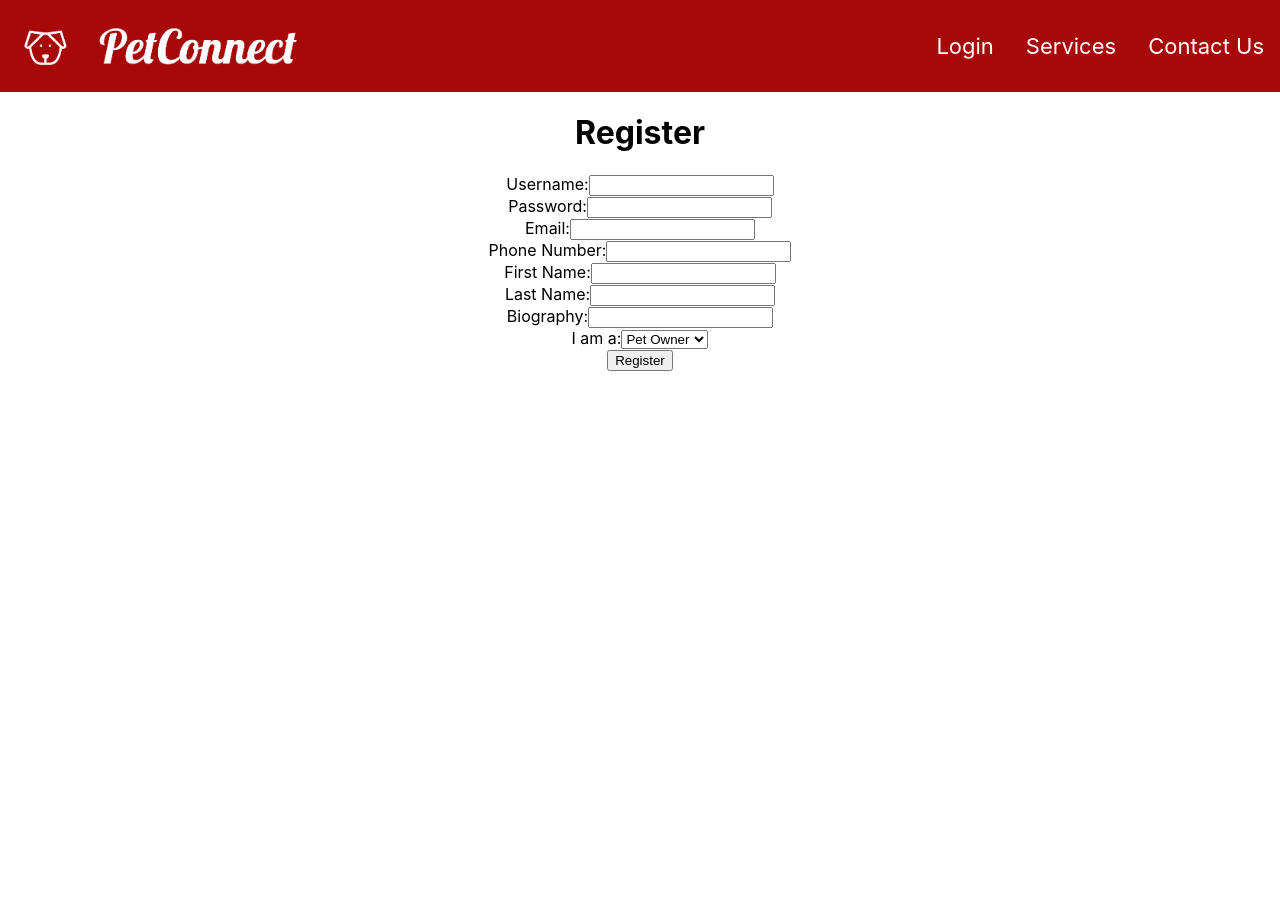
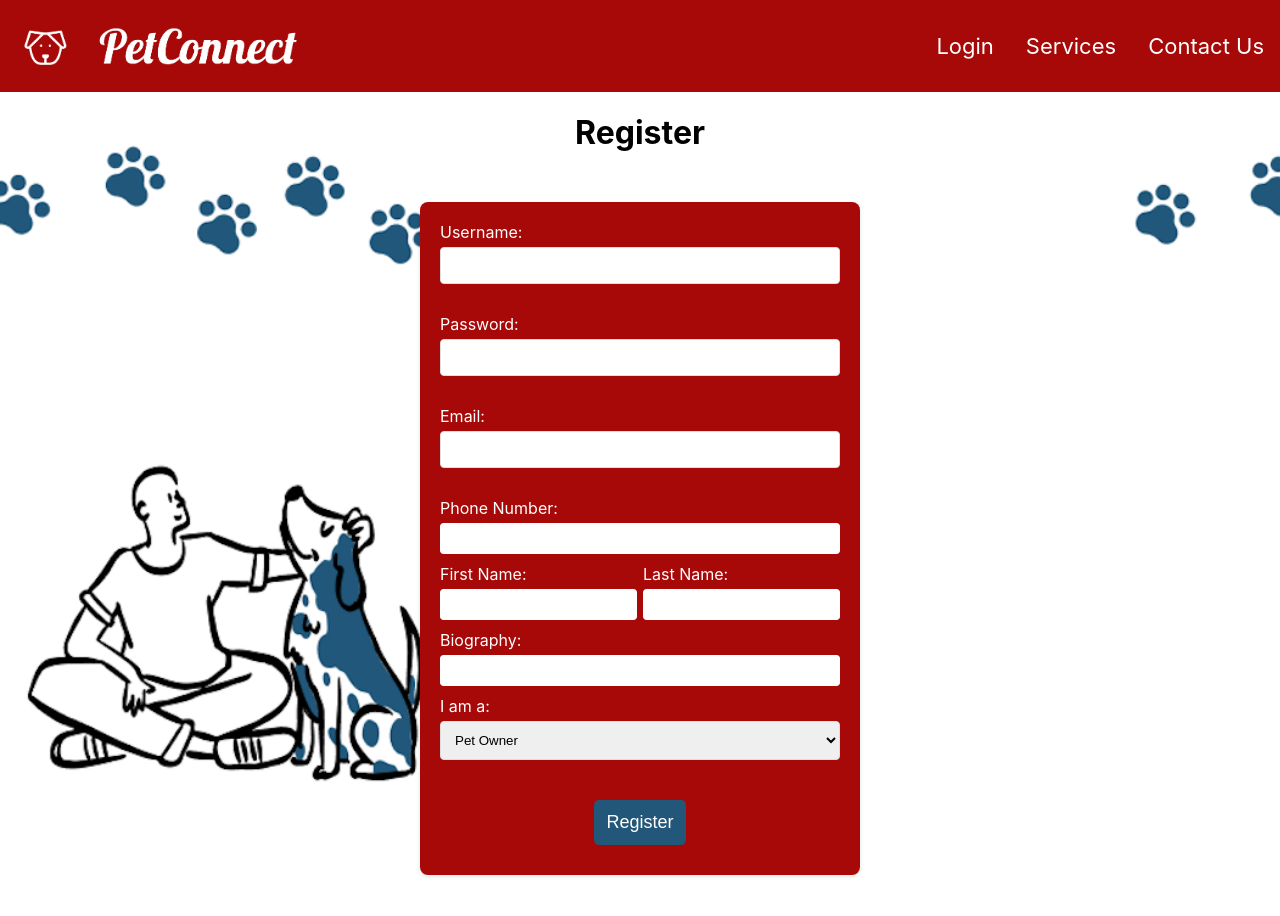
Before and after one commit to Noddyland/PetConnect, a React (Create React App) app in the folder petconnectapp/: page /Register in a window 1280 px wide. Shown: the top 916 px of the page. Before the commit the page ends 800 px from the top, so only its background shows below. Built offline with nearby package versions, Linux system fonts and the light colour scheme.

Commit message:
CSS for Log in and Register Forms
Based on Figma / might change later

```diff
--- /dev/null
+++ b/petconnectapp/src/Login.css
@@ -0,0 +1,47 @@
+body{
+    background-image: url(./background-image.png);
+    background-size: cover;
+}
+.login-container {
+    width: 100%;
+    max-width: 400px;
+    margin: 50px auto;
+    padding: 20px;
+    background-color: #A70909;
+    box-shadow: 0 2px 4px rgba(0, 0, 0, 0.1);
+    border-radius: 8px;
+  }
+
+  .login-title {
+    text-align: center;
+    color: #fff;
+    margin-bottom: 20px;
+  }
+
+  .login-input {
+    width: 100%;
+    padding: 10px;
+    margin-bottom: 20px;
+    border-radius: 4px;
+    border: 1px solid #ddd;
+    box-sizing: border-box;
+  }
+
+  .login-button {
+    width: 100%;
+    padding: 10px;
+    border-radius: 4px;
+    background-color: #22577A;
+    color: white;
+    border: none;
+    cursor: pointer;
+  }
+
+  .login-button:hover {
+    background-color: #153448;
+  }
+
+  .login-form {
+    display: flex;
+    flex-direction: column;
+  }
--- a/petconnectapp/src/Login.js
+++ b/petconnectapp/src/Login.js
@@ -2,6 +2,7 @@ import React, { useEffect, useState } from 'react';
 import { Link } from 'react-router-dom';
 import { jwtDecode } from 'jwt-decode';
 import { useNavigate } from 'react-router-dom';
+import './Login.css'
 
 function Login() {
     const navigate = useNavigate();
@@ -29,16 +30,29 @@ function Login() {
         }
     };
 
-  return (
-    <div>
-      <h1>Login</h1>
-      <form onSubmit={handleSubmit}>
-        <input type="text" placeholder="Email" value={email} onChange={(e) => setEmail(e.target.value)} />
-        <input type="password" placeholder="Password" value={password} onChange={(e) => setPassword(e.target.value)} />
-        <button type="submit">Login</button>
-      </form>
-    </div>
-  );
+    return (
+      <div className="login-container">
+        <h1 className="login-title">Log in</h1>
+        <form onSubmit={handleSubmit} className="login-form">
+          <input
+            className="login-input"
+            type="text"
+            placeholder="Email"
+            value={email}
+            onChange={(e) => setEmail(e.target.value)}
+          />
+          <input
+            className="login-input"
+            type="password"
+            placeholder="Password"
+            value={password}
+            onChange={(e) => setPassword(e.target.value)}
+          />
+          <button className="login-button" type="submit">Log in</button>
+        </form>
+      </div>
+    );
   }
 
+
 export default Login;
--- /dev/null
+++ b/petconnectapp/src/Register.css
@@ -0,0 +1,80 @@
+.form-container {
+    width: 100%;
+    max-width: 400px;
+    margin: 50px auto;
+    padding: 20px;
+    background-color: #A70909;
+    box-shadow: 0 2px 4px rgba(0, 0, 0, 0.1);
+    border-radius: 8px;
+  }
+
+  .form-group {
+    margin-bottom: 10px;
+  }
+
+  .form-label {
+    color: white;
+    margin-bottom: 5px;
+    display: block;
+  }
+
+  .form-input,
+  .form-select {
+    width: 100%;
+    padding: 10px;
+    margin-bottom: 20px;
+    border-radius: 4px;
+    border: 1px solid #ddd;
+    box-sizing: border-box;
+  }
+
+  .input-container {
+    background-color: #fff;
+    border-radius: 5px;
+  }
+
+  .input-container > input,
+  .input-container > select {
+    display: block;
+    width: 100%;
+    border: none;
+    margin: 0;
+    padding: 8px 10px;
+  }
+
+
+  .form-button {
+    background-color: #22577A; /* Dark blue for the button */
+    color: white;
+    padding: 12px;
+    border: none;
+    border-radius: 5px;
+    cursor: pointer;
+    font-size: 18px;
+    margin-top: 10px;
+    box-shadow: none;
+  }
+
+  /* Hover effect for the button */
+  .form-button:hover {
+    background-color: #153448;
+  }
+
+  .form-row {
+    display: flex;
+    justify-content: space-between;
+  }
+
+
+
+  /* Focus styles for inputs */
+  .form-input:focus,
+  .form-select:focus {
+    outline: none;
+    border-color: rgba(0, 0, 0, 0.1) /* Darker border on focus */
+  }
+
+  /* Ensure the label and input text is aligned */
+  .form-label, .input-container > input, .input-container > select {
+    text-align: left;
+  }
--- a/petconnectapp/src/Register.js
+++ b/petconnectapp/src/Register.js
@@ -1,5 +1,6 @@
 import React, { useEffect, useState } from 'react';
 import { Link } from 'react-router-dom';
+import './Register.css'
 
 function Register() {
     const [username, setUsername] = useState('');
@@ -35,49 +36,108 @@ function Register() {
     };
 
     return (
-      <div>
+      <div className="container">
         <h1>Register</h1>
-        <form onSubmit={handleSubmit}>
-          <label>
-            Username:
-            <input type="text" value={username} onChange={(e) => setUsername(e.target.value)} />
-          </label><br/>
-          <label>
-            Password:
-            <input type="password" value={password} onChange={(e) => setPassword(e.target.value)} />
-          </label><br/>
-          <label>
-            Email:
-            <input type="email" value={email} onChange={(e) => setEmail(e.target.value)} />
-          </label><br/>
-          <label>
-            Phone Number:
-            <input type="text" value={phoneNumber} onChange={(e) => setPhoneNumber(e.target.value)} />
-          </label><br/>
-          <label>
-            First Name:
-            <input type="text" value={firstName} onChange={(e) => setFirstName(e.target.value)} />
-          </label><br/>
-          <label>
-            Last Name:
-            <input type="text" value={lastName} onChange={(e) => setLastName(e.target.value)} />
-          </label><br/>
-          <label>
-            Biography:
-            <input type="text" value={biography} onChange={(e) => setBiography(e.target.value)} />
-          </label><br/>
-          <label>
-            I am a:
-            <select value={userRole} onChange={(e) => setUserRole(e.target.value)}>
+        <form onSubmit={handleSubmit} className="form-container">
+          <div className="form-group">
+            <label className="form-label">Username:</label>
+            <input
+              type="text"
+              value={username}
+              onChange={(e) => setUsername(e.target.value)}
+              className="form-input"
+            />
+          </div>
+
+          <div className="form-group">
+            <label className="form-label">Password:</label>
+            <input
+              type="password"
+              value={password}
+              onChange={(e) => setPassword(e.target.value)}
+              className="form-input"
+            />
+          </div>
+
+          <div className="form-group">
+            <label className="form-label">Email:</label>
+            <input
+              type="email"
+              value={email}
+              onChange={(e) => setEmail(e.target.value)}
+              className="form-input"
+            />
+          </div>
+
+          <div className="form-group">
+              <label className="form-label">Phone Number:</label>
+              <div className="input-container">
+                <input
+                  type="text"
+                  value={phoneNumber}
+                  onChange={(e) => setPhoneNumber(e.target.value)}
+                  className="form-input"
+                />
+              </div>
+            </div>
+
+            <div className="form-row">
+              <div className="form-group form-half">
+                <label className="form-label">First Name:</label>
+                <div className="input-container">
+                  <input
+                    type="text"
+                    value={firstName}
+                    onChange={(e) => setFirstName(e.target.value)}
+                    className="form-input"
+                  />
+                </div>
+              </div>
+
+              <div className="form-group form-half">
+                <label className="form-label">Last Name:</label>
+                <div className="input-container">
+                  <input
+                    type="text"
+                    value={lastName}
+                    onChange={(e) => setLastName(e.target.value)}
+                    className="form-input"
+                  />
+                </div>
+              </div>
+            </div>
+
+            <div className="form-group">
+              <label className="form-label">Biography:</label>
+              <div className="input-container">
+                <input
+                  type="text"
+                  value={biography}
+                  onChange={(e) => setBiography(e.target.value)}
+                  className="form-input"
+                />
+              </div>
+            </div>
+
+          <div className="form-group">
+            <label className="form-label">I am a:</label>
+            <select
+              value={userRole}
+              onChange={(e) => setUserRole(e.target.value)}
+              className="form-select"
+            >
               <option value="owner">Pet Owner</option>
               <option value="minder">Pet Minder</option>
             </select>
-          </label><br/>
+          </div>
 
-          <button type="submit">Register</button>
+          <div className="form-group">
+            <button type="submit" className="form-button">Register</button>
+          </div>
         </form>
       </div>
     );
+
   }
 
 export default Register;
```
Also changed, not shown: petconnectapp/src/background-image.png (added).
